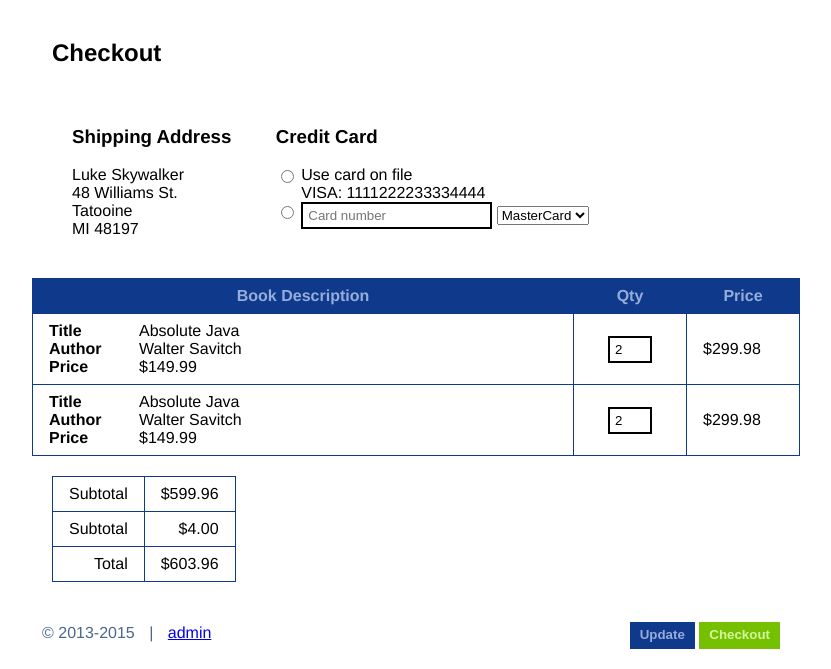
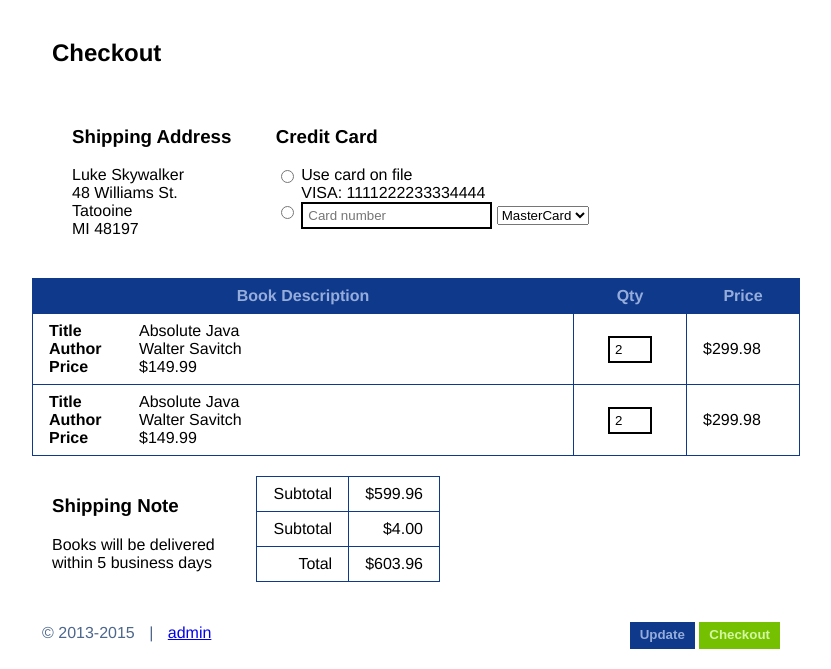
Before and after one commit to power-cosmic/cosc571_database_project, a PHP site: page /checkout.php in a window 1280 px wide. Shown: the part 131-800 px from the top of the page, without its empty margins (224-1055 px from the left). Run offline with PHP 8.4, Linux system fonts and the light colour scheme; the visitor is signed in with stand-in values (Sample User, id 1); data that the repository does not hold is empty.

Commit message:
Add shipping notice

```diff
--- a/admin/css/book_table.css
+++ b/admin/css/book_table.css
@@ -25,6 +25,10 @@ input.short {
   float: right;
 }
 
+#shipping-notice {
+  width: 200px;
+}
+
 .user-info-box {
   display: inline-block;
   vertical-align: top;
--- a/admin/php/confirmation_table.php
+++ b/admin/php/confirmation_table.php
@@ -101,6 +101,11 @@ function generate_confirmation_table($title, $user, $books, $confirmation = null
 
   $to_return .= '</table>';
   $to_return .= '<div class="box">
+                  <div id="shipping-notice" class="user-info-box">
+                    <h3>Shipping Note</h3>
+                    Books will be delivered within 5 business days
+                  </div>
+                  <div id="totals" class="right-aligned user-info-box">
                     <table id="total" class="right-aligned">
                       <tr>
                         <td class="book-info">Subtotal</td>
@@ -121,6 +126,7 @@ function generate_confirmation_table($title, $user, $books, $confirmation = null
                         '</td>
                       </tr>
                     </table>
+                  </div>
                 </div>';
 
   return $to_return;
```
Lines whose indentation alone changed are shown as unchanged.
